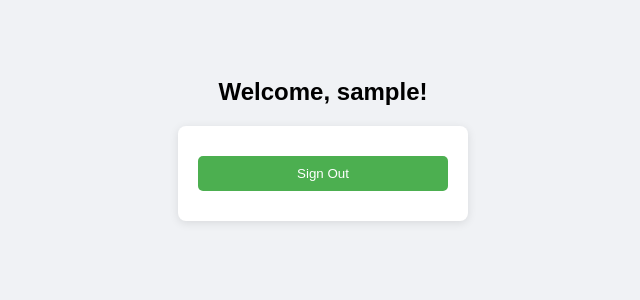
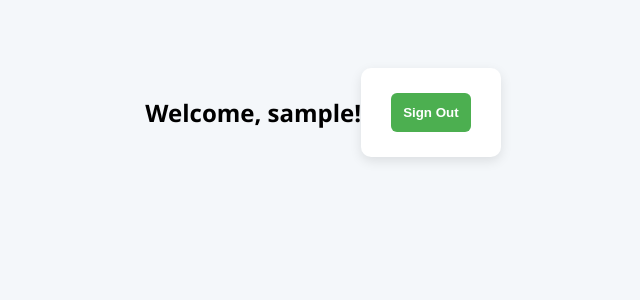
Before and after one commit to muroyyy/php-login-register, a PHP site: page /homepage.php in a window 1280 px wide. Shown: the top 300 px of the page, without its empty margins (317-957 px from the left). Run offline with PHP 8.4, Linux system fonts and the light colour scheme; the visitor is signed in with stand-in values (Sample User, id 1).

Commit message:
updated css styling

```diff
--- a/style.css
+++ b/style.css
@@ -1,39 +1,82 @@
+/* Basic layout */
 body {
-    font-family: Arial, sans-serif;
-    background: #f0f2f5;
+    font-family: 'Segoe UI', sans-serif;
+    background: #f4f7fa;
     display: flex;
-    flex-direction: column;
+    justify-content: center;
     align-items: center;
-    padding: 50px;
+    padding: 60px;
 }
 
+/* Form container */
 form {
-    background: white;
-    padding: 20px;
-    border-radius: 8px;
-    box-shadow: 0 2px 10px rgba(0,0,0,0.1);
+    background: #fff;
+    padding: 25px 30px;
+    border-radius: 10px;
+    box-shadow: 0 4px 12px rgba(0, 0, 0, 0.1);
+    transition: all 0.3s ease-in-out;
 }
 
-input, button {
-    margin: 10px 0;
-    padding: 10px;
-    width: 250px;
-    border-radius: 5px;
-    border: 1px solid #ccc;
+form:hover {
+    transform: translateY(-2px);
+    box-shadow: 0 6px 18px rgba(0, 0, 0, 0.15);
 }
 
+/* Inputs */
+input {
+    margin: 10px 0;
+    padding: 12px;
+    width: 100%;
+    border-radius: 6px;
+    border: 1px solid #ccc;
+    transition: 0.3s;
+}
+
+input:focus {
+    border-color: #4CAF50;
+    outline: none;
+    box-shadow: 0 0 5px #4CAF50;
+}
+
+/* Buttons */
 button {
+    padding: 12px;
+    width: 100%;
     background-color: #4CAF50;
     color: white;
     border: none;
+    border-radius: 6px;
+    font-weight: bold;
+    cursor: pointer;
+    transition: background-color 0.3s, transform 0.2s;
 }
 
+button:hover {
+    background-color: #45a049;
+    transform: scale(1.03);
+}
+
+/* Error message */
+.error {
+    color: red;
+    margin-top: 10px;
+    font-weight: bold;
+}
+
+/* Link style */
 a {
     color: #4CAF50;
     text-decoration: none;
+    transition: color 0.3s ease;
 }
 
-.error {
-    color: red;
-    margin-top: 10px;
+a:hover {
+    color: #388E3C;
+    text-decoration: underline;
 }
+
+/* Modal-specific styling (if needed for consistency) */
+.modal-content {
+    border-radius: 10px;
+    box-shadow: 0 4px 16px rgba(0,0,0,0.25);
+}
```
